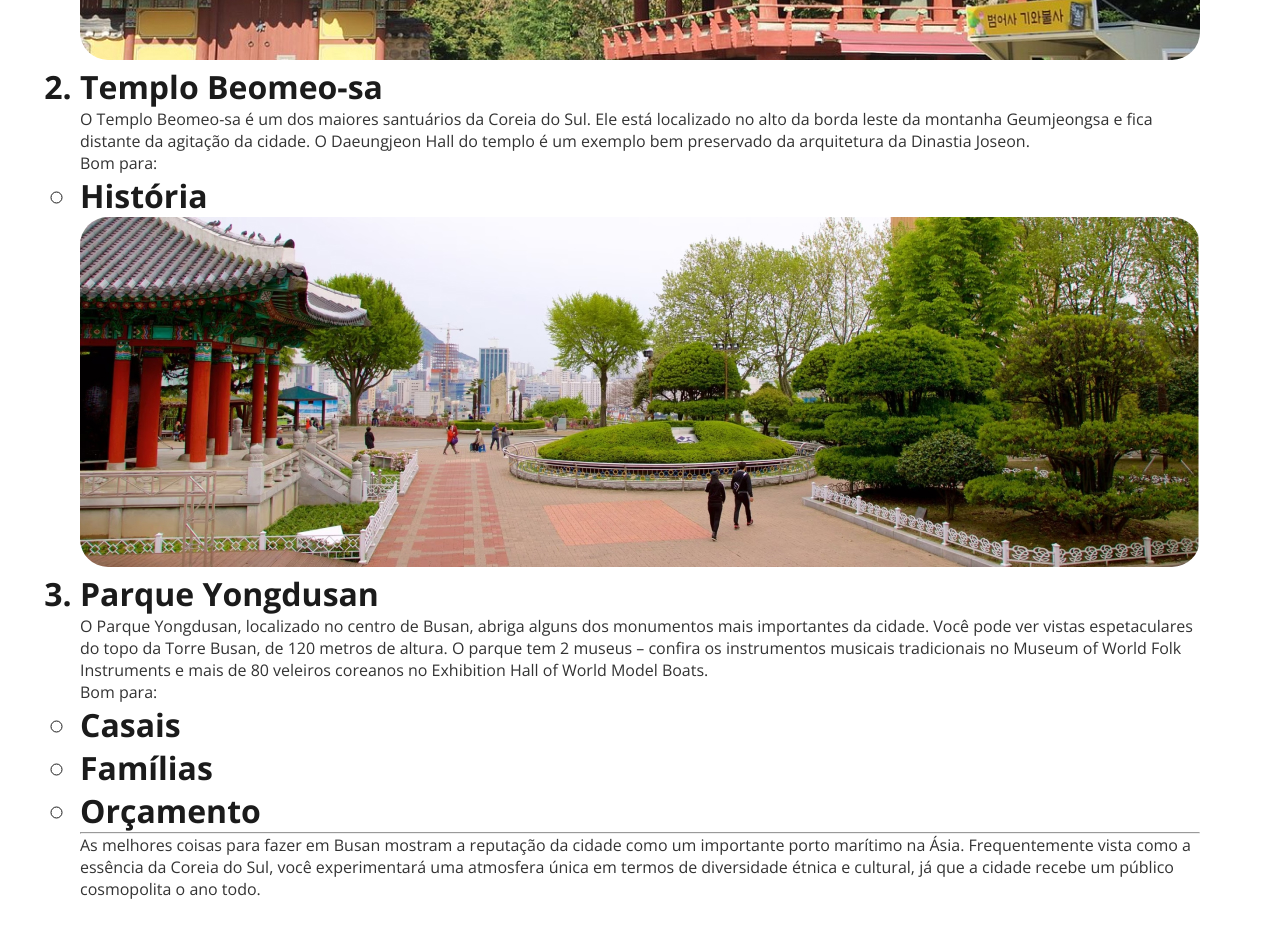
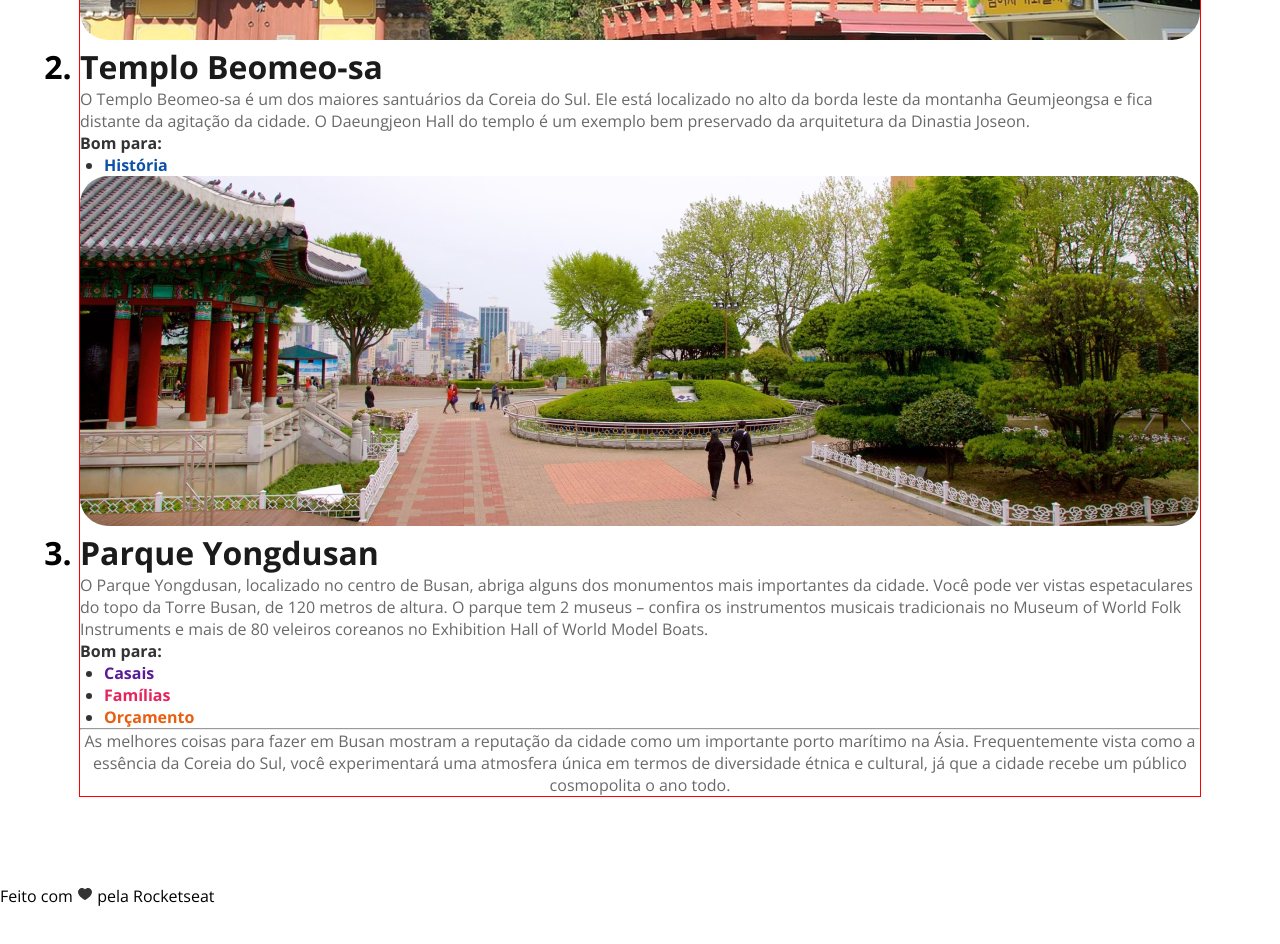
Before and after one commit to ambleandro/fullstack-desafio01, a plain HTML site: page index.html in a window 1280 px wide. Shown: the part 1820-2764 px from the top of the page. After the commit the page ends 2727 px from the top, so only its background shows below. Drawn offline with nearby package versions, Linux system fonts and the light colour scheme.

Commit message:
alinhamento das ul

```diff
--- a/index.html
+++ b/index.html
@@ -20,7 +20,7 @@
 
     <div id="description">
       <img src="./assets/busan.jpg" alt="Imagem aérea do entardecer de busan mostrando as contruções de uma cidade, um rio e uma ponte">
-      <p>
+      <p id="texto">
         Busan, a estrela em ascensão da Coreia do Sul, oferece de tudo, desde churrascarias de primeira linha até tradicionais  barracas de comida de rua. Aqui, exploramos a segunda cidade da Coreia do Sul e descobrimos as suas ofertas culinárias.
       </p>
     </div>
@@ -55,7 +55,7 @@
             <p>
               O Templo Haedong Yonggungsa é um templo budista localizado no extremo nordeste de Busan. Construído em 1376, é um dos poucos templos na Coreia construídos à beira-mar – você pode desfrutar de vistas do Mar do Leste de um lado e de belas montanhas do outro.
             </p>
-            <p>Bom para:</p>
+            <p><span>Bom para:</span></p>
             <ul>
               <li class="historia">História</li>
             </ul>
@@ -69,7 +69,7 @@
             <p>
               O Templo Beomeo-sa é um dos maiores santuários da Coreia do Sul. Ele está localizado no alto da borda leste da montanha Geumjeongsa e fica distante da agitação da cidade. O Daeungjeon Hall do templo é um exemplo bem preservado da arquitetura da Dinastia Joseon.
             </p>
-            <p>Bom para:</p>
+            <p><span>Bom para:</span></p>
             <ul>
               <li class="historia">História</li>
             </ul>
@@ -84,7 +84,7 @@
           <p>
             O Parque Yongdusan, localizado no centro de Busan, abriga alguns dos monumentos mais importantes da cidade. Você pode ver vistas espetaculares do topo da Torre Busan, de 120 metros de altura. O parque tem 2 museus – confira os instrumentos musicais tradicionais no Museum of World Folk Instruments e mais de 80 veleiros coreanos no Exhibition Hall of World Model Boats.
           </p>
-          <p>Bom para:</p>
+          <p><span>Bom para:</span></p>
           <ul>
             <li class="casais">Casais</li>
             <li class="familias">Famílias</li>
@@ -97,7 +97,7 @@
     </section>
 
     <hr>
-    <p>
+    <p id="conclusao">
       As melhores coisas para fazer em Busan mostram a reputação da cidade como um importante porto marítimo na Ásia. Frequentemente vista como a essência da Coreia do Sul, você experimentará uma atmosfera única em termos de diversidade étnica e cultural, já que a cidade recebe um público cosmopolita o ano todo.
     </p>
 
--- a/style.css
+++ b/style.css
@@ -7,6 +7,7 @@
 #container {
   width: 1120px;
   margin: 88px auto;
+  border: 1px solid red;
 }
 
 h1 {
@@ -29,32 +30,68 @@ h3 {
 }
 
 p {
-  color: #333333;
+  font-size: 16px;
+  color: #696969;
+  font-weight: normal;
 }
 
-ol li {
+p#texto {
+  font-style: italic;
+  text-align: center;
+}
+
+ol li h2 {
   font-size: 32px;
   color: #1B1B1B;
   font-weight: bold;
 }
 
-li .historia {
-  color: #0C51A7;
+ol li::marker {
+  font-size: 32px;
+  font-weight: bold;
 }
 
-li .casais {
-  color: #591B98;
+span {
+  font-weight: bold;
+  color: #333333;
 }
 
-li .familias {
-  color: #E5245E;
+ul {
+  list-style-type: initial;
+  padding-left: 24px;
 }
 
-li .orcamento {
+ul li::marker {
+  font-size: 16px;
+  color: #333333;
+}
+
+li.historia {
+  color: #0C51A7;
+  font-weight: bold;
+}
+
+li.casais {
+  color: #591B98;
+  font-weight: bold;
+}
+
+li.familias {
+  color: #E5245E;
+  font-weight: bold;
+}
+
+li.orcamento {
   color: #E95E10;
+  font-weight: bold;
 }
 
 
 img {
   border-radius: 28px;
+  font-weight: bold;
 }
+
+p#conclusao {
+  text-align: center;
+}
```
